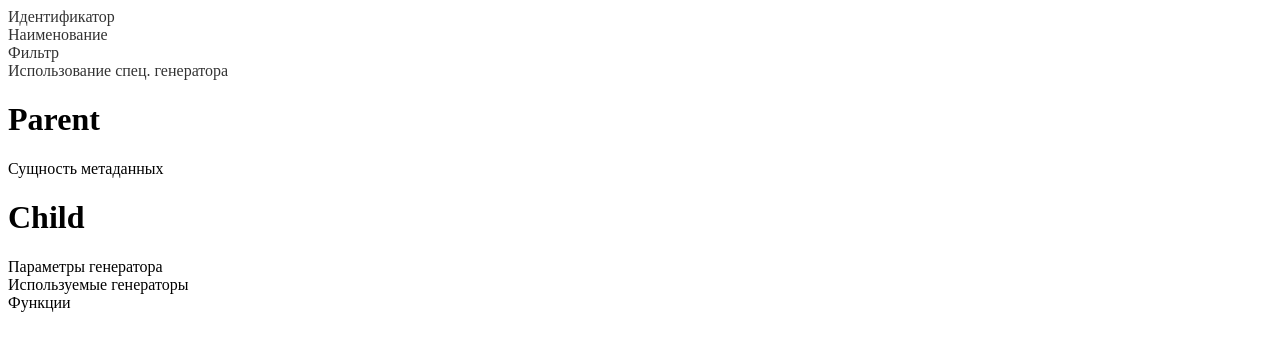
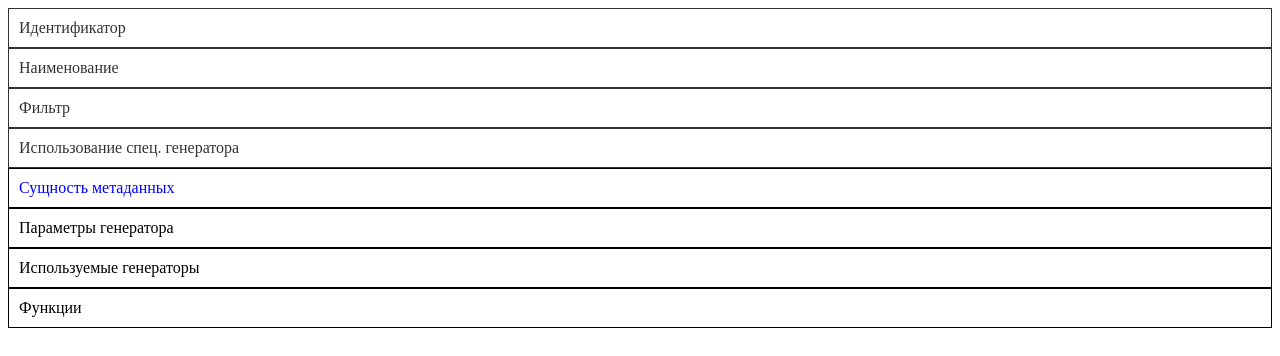
Before and after one commit to imciflam/tree-grid, a React (Create React App) app: page / in a window 1280 px wide. Shown: the top 356 px of the page. Built offline with nearby package versions, Linux system fonts and the light colour scheme.

Commit message:
+ basic styles

```diff
--- a/public/1.json
+++ b/public/1.json
@@ -33,7 +33,9 @@
       "Parent": {
         "_Name": "Entities",
         "_Index": "3040009",
-        "_Description": "Сущность метаданных"
+        "_Description": "Сущность метаданных",
+        "_Type": "VCLib.ENTITIES",
+        "_Required": "1"
       },
       "Child": [
         {
--- a/src/components/Attribute.tsx
+++ b/src/components/Attribute.tsx
@@ -5,7 +5,11 @@ export class Attribute extends Component<any, any> {
     let result = []
     if (data && data.length !== 0) {
       for (let element of data) {
-        result.push(<div>{element._Description}</div>)
+        result.push(
+          <div style={{ border: "1px solid black", padding: "10px" }}>
+            {element._Description}
+          </div>
+        )
       }
     }
     return result
--- a/src/components/Child.tsx
+++ b/src/components/Child.tsx
@@ -5,7 +5,11 @@ export class Child extends Component<any, any> {
     let result = []
     if (data && data.length !== 0) {
       for (let element of data) {
-        result.push(<div>{element._Description}</div>)
+        result.push(
+          <div style={{ border: "1px solid black", padding: "10px" }}>
+            {element._Description}
+          </div>
+        )
       }
     }
     return result
@@ -14,7 +18,6 @@ export class Child extends Component<any, any> {
     console.log(this.props)
     return (
       <div>
-        <h1>Child</h1>
         <div>{this.renderCurrent(this.props.data)}</div>
       </div>
     )
--- a/src/components/Parent.tsx
+++ b/src/components/Parent.tsx
@@ -4,8 +4,9 @@ export class Parent extends Component<any, any> {
   render() {
     console.log(this.props)
     return (
-      <div>
-        <h1>Parent</h1>
+      <div
+        style={{ color: "blue", border: "1px solid black", padding: "10px" }}
+      >
         {this.props.data._Description}
       </div>
     )
```
